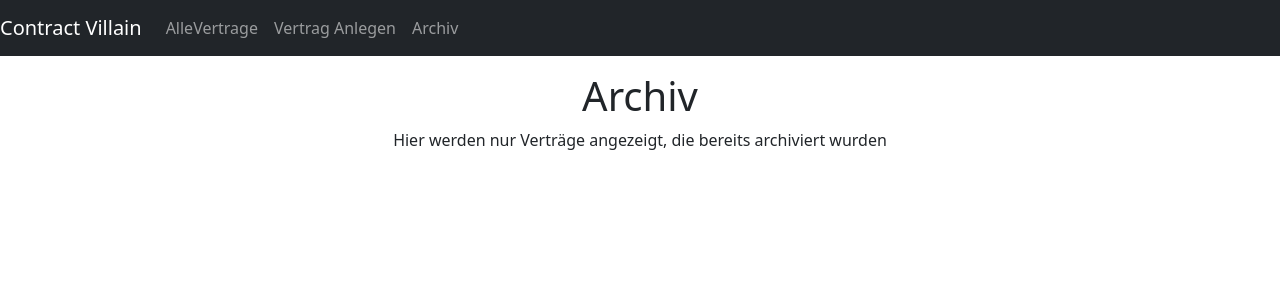
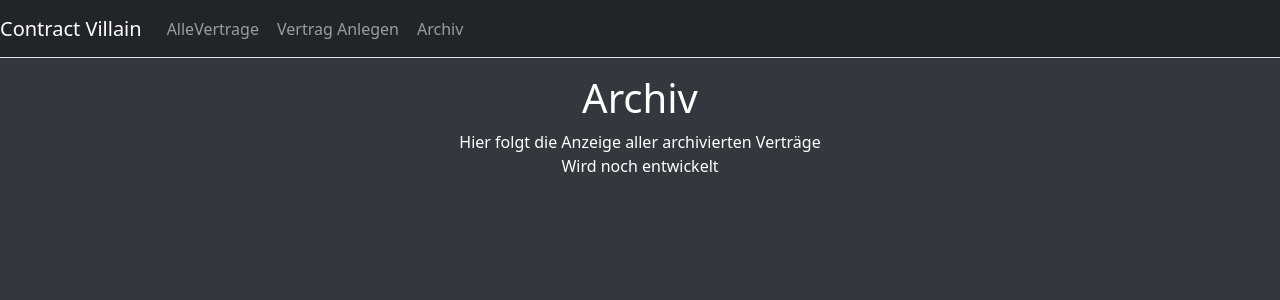
Before and after one commit to Henriette-Wien/Vertragsdatenbank, a React (Create React App) app in the folder src/frontendvertragsdatenbank/: page /archiv in a window 1280 px wide. Shown: the top 300 px of the page. Built offline with nearby package versions, Linux system fonts and the light colour scheme.

Commit message:
Datatable ist nun scrollbar und css Anpassungen

```diff
--- a/src/frontendvertragsdatenbank/src/App.css
+++ b/src/frontendvertragsdatenbank/src/App.css
@@ -1,7 +1,22 @@
+.react-bootstrap-table table {
+    table-layout: auto;
+    background-color: white;
+}
+
 .App {
     text-align: center;
+    background-color: #32383e;
+    color: white;
+}
+html{
+    background-color: #32383e;
+    height: 100%;
+    width: 100%;
 }
 
+.navbar{
+    width: 100%;
+}
 .App-logo {
     height: 40vmin;
     pointer-events: none;
--- a/src/frontendvertragsdatenbank/src/App.js
+++ b/src/frontendvertragsdatenbank/src/App.js
@@ -13,7 +13,7 @@ class App extends Component {
     render() {
         return (
             <div className="App">
-                <nav className="navbar navbar-expand navbar-dark bg-dark">
+                <nav className="navbar navbar-expand navbar-dark bg-dark nav-tabs ">
                     <a href="/" className="navbar-brand">
                         Contract Villain
                     </a>
--- a/src/frontendvertragsdatenbank/src/components/AlleVertraege.jsx
+++ b/src/frontendvertragsdatenbank/src/components/AlleVertraege.jsx
@@ -181,6 +181,11 @@ export default class AlleVertraege extends Component {
                           <BootstrapTable
                               {
                                   ...props.baseProps }
+                              bootstrap4
+                              wrapperClasses="table-responsive"
+                              rowClasses="text-nowrap"
+                              hover
+                              striped
                           />
                       </div>
                   )
--- a/src/frontendvertragsdatenbank/src/components/Archiv.jsx
+++ b/src/frontendvertragsdatenbank/src/components/Archiv.jsx
@@ -6,7 +6,10 @@ function Archiv() {
         <div className="App">
             <h1>Archiv</h1>
             <div>
-                <label>Hier werden nur Verträge angezeigt, die bereits archiviert wurden</label>
+                <label>Hier folgt die Anzeige aller archivierten Verträge</label>
+            </div>
+            <div>
+                <label>Wird noch entwickelt</label>
             </div>
         </div>
     )
--- a/src/frontendvertragsdatenbank/src/components/VertragUebersicht.jsx
+++ b/src/frontendvertragsdatenbank/src/components/VertragUebersicht.jsx
@@ -4,11 +4,13 @@ import React from 'react';
 function VertragUebersicht() {
     return (
         <div className="App">
-            <h1>Übersicht</h1>
+            <h1>Willkommen bei Contract Villain</h1>
             <div>
-                <label>Hier entsteht eine Übersicht mit Anzahl der Verträgen mit den verschiedenen Vertragsarten</label>
+                <label>Ihre zuverlässige Vertragsverwaltung!</label>
             </div>
-            <label>Eventuell auch mit Diagrammen</label>
+            <div>
+                <label>Viel Spaß!</label>
+            </div>
         </div>
     )
 }
```
